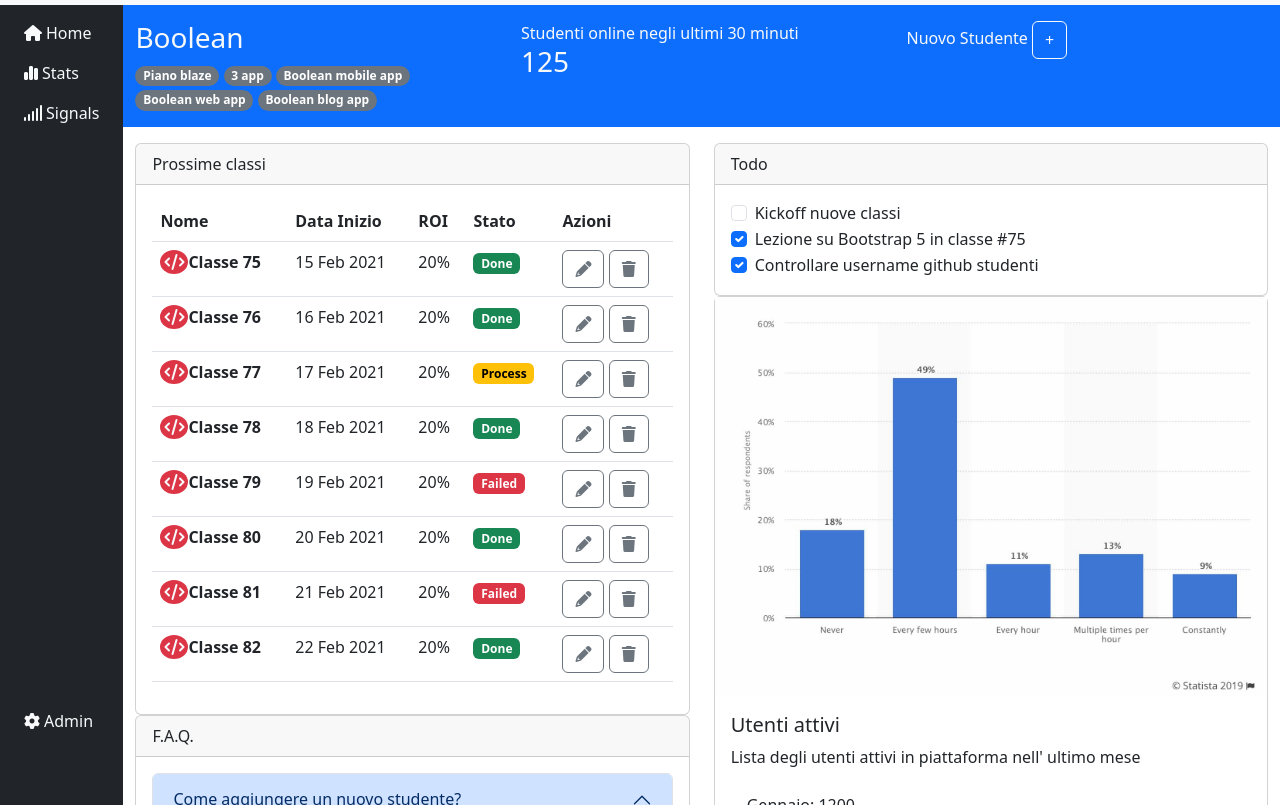
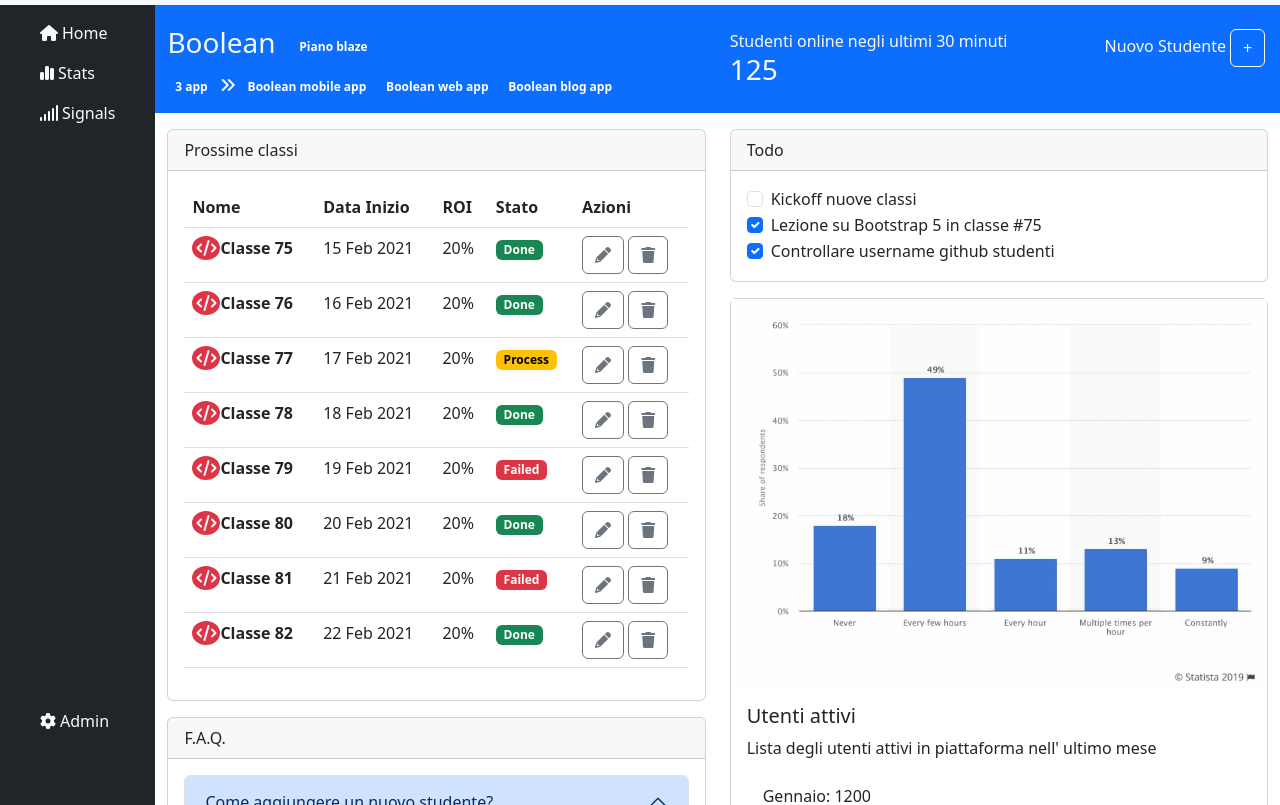
Before and after one commit to dariofusco/html-css-bootstrap-dashboard, a plain HTML site: page index.html in a window 1280 px wide. Shown: the part 52-857 px from the top of the page. Drawn offline with nearby package versions, Linux system fonts and the light colour scheme.

Commit message:
cambiato ordine sezione hero

```diff
--- a/index.html
+++ b/index.html
@@ -41,22 +41,23 @@
             <div class="row flex-nowrap">
                 <!--Sidebar-->
                 <div class="col-auto px-sm-2 px-0 bg-dark">
-                    <div class="d-flex flex-column align-items-center align-items-sm-start justify-content-between px-3 pt-2 vh-100">
+                    <div
+                        class="d-flex flex-column align-items-center align-items-sm-start justify-content-between px-3 pt-2 vh-100">
                         <ul class="nav nav-pills flex-column mb-sm-auto mb-0 align-items-center align-items-sm-start"
                             id="menu">
                             <li class="nav-item">
-                                <a href="#" class="nav-link align-middle px-0 text-light">
+                                <a href="#" class="nav-link align-middle text-light">
                                     <i class="fa-solid fa-house"></i><span class="ms-1 d-none d-sm-inline">Home</span>
                                 </a>
                             </li>
                             <li>
-                                <a href="#" class="nav-link px-0 align-middle text-light">
+                                <a href="#" class="nav-link align-middle text-light">
                                     <i class="fa-solid fa-chart-simple"></i><span
                                         class="ms-1 d-none d-sm-inline">Stats</span>
                                 </a>
                             </li>
                             <li>
-                                <a href="#" class="nav-link px-0 align-middle text-light">
+                                <a href="#" class="nav-link align-middle text-light">
                                     <i class="fa-solid fa-signal"></i><span
                                         class="ms-1 d-none d-sm-inline">Signals</span>
                                 </a>
@@ -64,7 +65,7 @@
                         </ul>
                         <ul class="nav nav-pills mb-5 pb-3">
                             <li class="nav-item">
-                                <a href="#" class="nav-link px-0 align-middle text-light">
+                                <a href="#" class="nav-link align-middle text-light">
                                     <i class="fa-solid fa-gear"></i><span class="ms-1 d-none d-sm-inline">Admin</span>
                                 </a>
                             </li>
@@ -73,28 +74,32 @@
                 </div>
                 <div class="col vh-100 overflow-auto">
                     <div class="row justify-content-between bg-primary py-3">
-                        <div class="col-12 col-md-4 text-light">
-                            <h3>Boolean</h3>
-                            <span class="badge rounded-pill text-bg-secondary">Piano blaze</span>
-                            <span class="badge rounded-pill text-bg-secondary">3 app</span>
-                            <span class="badge rounded-pill text-bg-secondary">Boolean mobile app</span>
-                            <span class="badge rounded-pill text-bg-secondary">Boolean web app</span>
-                            <span class="badge rounded-pill text-bg-secondary">Boolean blog app</span>
+                        <!--Sezione Hero-->
+                        <div class="col-12 col-md-4 col-lg-6 text-light order-sm-2 order-md-1">
+                            <div class="d-flex">
+                                <h3 class="lh-base">Boolean</h3>
+                            <span class="badge rounded-pill bg-blue m-3">Piano blaze</span>
+                            </div>
+                            <span class="badge rounded-pill bg-blue">3 app</span>
+                            <a href="#"><i class="fa-solid fa-angles-right text-light"></i></a>
+                            <span class="badge rounded-pill bg-blue">Boolean mobile app</span>
+                            <span class="badge rounded-pill bg-blue">Boolean web app</span>
+                            <span class="badge rounded-pill bg-blue">Boolean blog app</span>
                         </div>
-                        <div class="col-12 col-md-4 text-light">
+                        <div class="col-12 col-md-4 col-lg-4 pt-2 text-light order-sm-3 order-md-2">
                             Studenti online negli ultimi 30 minuti
                             <h3>125</h3>
                         </div>
-                        <div class="col-12 col-md-4 text-light">
+                        <div class="col-12 col-md-4 col-lg-2 pt-2 text-light order-sm-1 order-md-3">
                             Nuovo Studente
                             <button type="button" class="btn btn-outline-light">+</button>
                         </div>
                     </div>
-                    <div class="row justify-content-between py-3 mb-5">
+                    <div class="row justify-content-between pb-3 mb-5">
                         <div class="col-12 col-md-6">
                             <div class="row">
                                 <!--Sezione Prossime Classi-->
-                                <div class="col-12">
+                                <div class="col-12 pt-3">
                                     <div class="card">
                                         <div class="card-header">
                                             Prossime classi
@@ -229,7 +234,7 @@
                                     </div>
                                 </div>
                                 <!--Sezione F.A.Q.-->
-                                <div class="col-12">
+                                <div class="col-12 pt-3">
                                     <div class="card">
                                         <div class="card-header">
                                             F.A.Q.
@@ -247,6 +252,10 @@
                                                     <div id="collapseOne" class="accordion-collapse collapse show"
                                                         data-bs-parent="#accordionExample">
                                                         <div class="accordion-body">
+                                                            Lorem ipsum dolor sit amet consectetur adipisicing elit.
+                                                            Magnam iusto aliquam minima neque facilis obcaecati
+                                                            laudantium optio fugit id, et totam est at! Praesentium,
+                                                            voluptate repellat ullam pariatur eos quisquam.
                                                         </div>
                                                     </div>
                                                 </div>
@@ -261,6 +270,10 @@
                                                     <div id="collapseTwo" class="accordion-collapse collapse"
                                                         data-bs-parent="#accordionExample">
                                                         <div class="accordion-body">
+                                                            Lorem ipsum dolor sit amet consectetur adipisicing elit.
+                                                            Doloribus eveniet laborum sapiente numquam libero mollitia
+                                                            laboriosam a, ullam aperiam et reprehenderit veniam quo,
+                                                            amet ipsum! Natus cumque ipsam iusto in!
                                                         </div>
                                                     </div>
                                                 </div>
@@ -275,6 +288,10 @@
                                                     <div id="collapseThree" class="accordion-collapse collapse"
                                                         data-bs-parent="#accordionExample">
                                                         <div class="accordion-body">
+                                                            Lorem ipsum dolor sit amet consectetur, adipisicing elit.
+                                                            Labore harum, dolorem alias iusto earum qui expedita.
+                                                            Temporibus tempora, voluptas error ut vero rem veniam
+                                                            ducimus dolorem reprehenderit tempore dicta doloribus?
                                                         </div>
                                                     </div>
                                                 </div>
@@ -287,7 +304,7 @@
                         <div class="col-12 col-md-6">
                             <div class="row">
                                 <!--Sezione Todo-->
-                                <div class="col-12">
+                                <div class="col-12 pt-3">
                                     <div class="card">
                                         <div class="card-header">
                                             Todo
@@ -318,7 +335,7 @@
                                     </div>
                                 </div>
                                 <!--Sezione Utenti Attivi-->
-                                <div class="col-12">
+                                <div class="col-12 pt-3">
                                     <div class="card">
                                         <img src="img/stats.jpeg" alt="stats">
                                         <div class="card-body">
```
